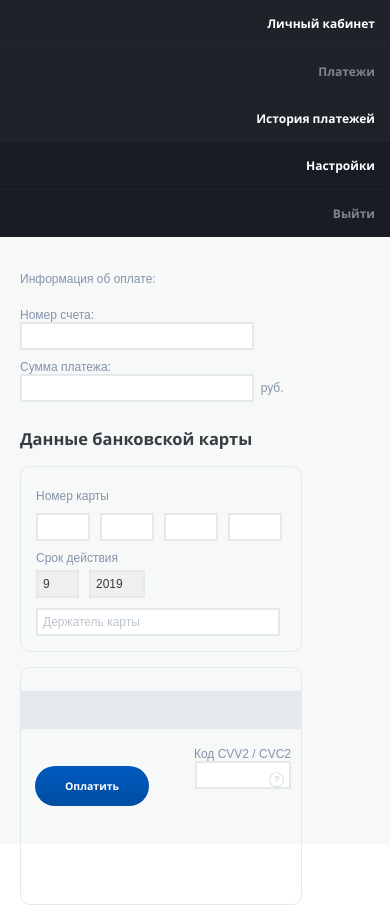
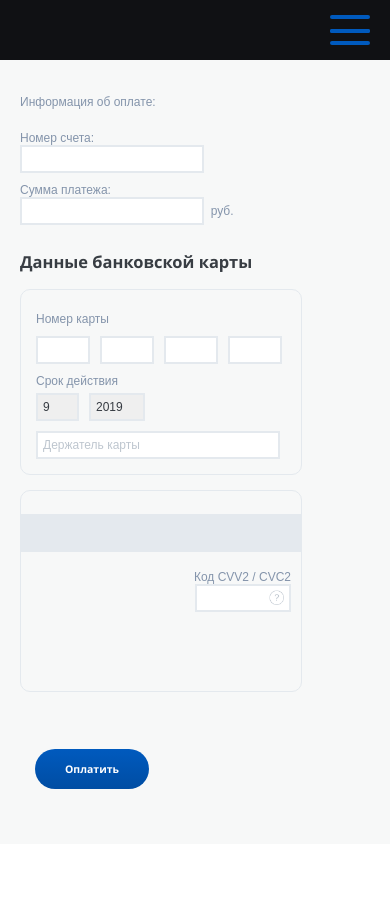
Before and after one commit to Spanri/card-payment-page, a Vue app: page /payment in a window 390 px wide. After the commit the page ends 844 px from the top, so only its background shows below. Built offline with nearby package versions, Linux system fonts and the light colour scheme.

Commit message:
fix layout

```diff
--- a/public/index.html
+++ b/public/index.html
@@ -1,5 +1,5 @@
 <!DOCTYPE html>
-<html lang="en">
+<html lang="ru">
   <head>
     <meta charset="utf-8">
     <meta http-equiv="X-UA-Compatible" content="IE=edge">
--- a/src/assets/scss/_mixins.scss
+++ b/src/assets/scss/_mixins.scss
@@ -2,6 +2,7 @@
 @mixin content {
   background-color: $color-backg-content;
   width: calc(100% - 60px);
+  height: 100%;
   padding: 45px 30px;
   font-family: Arial;
   font-size: 1em;
--- a/src/components/Nav.vue
+++ b/src/components/Nav.vue
@@ -1,5 +1,6 @@
 <template>
-  <nav class="nav">
+  <div class="nav">
+    <nav class="nav-inner nav__big">
       <router-link to="/" class="nav__item disable">
         Личный кабинет
       </router-link>
@@ -16,20 +17,91 @@
         Выйти
       </router-link>
     </nav>
+    <nav class="nav-inner nav__small">
+      <Hamburger
+        class="nav__hamburger"
+        @click="open = !open"
+        @openMenu="openMenu"
+        :open="open"
+      />
+      <!-- <transition name="fade"> -->
+        <div class="nav__links" v-if="open">
+          <router-link to="/" class="nav__item disable">
+            Личный кабинет
+          </router-link>
+          <router-link to="/payment" class="nav__item">
+            Платежи
+          </router-link>
+          <router-link to="/history" class="nav__item">
+            История платежей
+          </router-link>
+          <router-link to="/" class="nav__item disable">
+            Настройки
+          </router-link>
+          <router-link to="/" class="nav__item disable">
+            Выйти
+          </router-link>
+        </div>
+      <!-- </transition> -->
+    </nav>
+  </div>
 </template>
 
+<script>
+export default {
+  name: "Nav",
+  components: {
+    Hamburger: () => import("@/icons/Hamburger.vue"),
+  },
+  data() {
+    return {
+      open: false,
+    };
+  },
+  methods: {
+    openMenu(value) {
+      this.open = value;
+    },
+  },
+};
+</script>
+
 <style lang="scss" scoped>
+.fade-enter-active, .fade-leave-active {
+  transition: all .3s;
+}
 
+.fade-enter, .fade-leave-to {
+  opacity: 0;
+}
 
 .nav {
   @include disable;
 
+  z-index: 20;
+
+  &__hamburger {
+    padding: 15px 20px 15px 0;
+    align-self: flex-end;
+  }
+
+  &-inner {
     display: flex;
     flex-direction: column;
 
     padding: 0;
     font: 1.125em;
     min-width: 322px;
+
+    &.nav__big {
+      display: flex;
+    }
+
+    &.nav__small {
+      display: none;
+    }
+
+  }
 
   &__item {
     font: $primary-font;
@@ -77,15 +149,30 @@
     color: $color-gray-medium;
   }
 
+  &__links {
+    display: flex;
+    flex-direction: column;
+
+    position: fixed;
+    top: 60px;
+
+    padding: 0;
+    font: 1.125em;
+    width: 100%;
+  }
+
 }
 
 @media (max-width: 1000px) {
 
   .nav {
+
+    &-inner {
       min-width: 150px;
+    }
 
     &__item {
-      text-align: right;
+      text-align: center;
     }
 
   }
@@ -95,6 +182,18 @@
 @media (max-width: 768px) {
 
   .nav {
+
+    &-inner {
+
+      &.nav__big {
+        display: none;
+      }
+
+      &.nav__small {
+        display: flex;
+      }
+
+    }
 
     &__item {
       padding: 20px;
@@ -107,7 +206,10 @@
 @media (max-width: 400px) {
 
   .nav {
+
+    &-inner {
       font-size: 1em;
+    }
 
     &__item {
       padding: 15px;
--- a/src/components/PaymentExtCard.vue
+++ b/src/components/PaymentExtCard.vue
@@ -87,18 +87,13 @@ input, select {
   &__error {
     width: max-content !important;
     padding-left: 30px;
-    max-width: 150px;
+    max-width: 130px;
     align-self: center;
     text-align: right;
   }
 
-  &__expiration-date {
-    //width: max-content;
-    //display: inline-block;
-
-    &-wrapper {
-      display: flex;
-    }
+  &__expiration-date-wrapper {
+    display: flex;
   }
 
   &__input-number-group:last-child {
@@ -174,17 +169,21 @@ input, select {
 
 @media (max-width: 450px) {
 
+  .error {
+    display: block;
+  }
+
   .ext-card {
     width: 250px;
 
-    &__select {
-      padding-right: 20px;
+    &__error {
+      max-width: 100%;
+      padding-left: 0;
+      padding-bottom: 5px;
+    }
 
-      &:after {
-        top: -10px;
-        right: 30px;
-      }
-
+    &__expiration-date-wrapper {
+      display: block;
     }
 
   }
--- a/src/components/PaymentExtCardExpirationDate.vue
+++ b/src/components/PaymentExtCardExpirationDate.vue
@@ -91,10 +91,6 @@ export default {
       cursor: pointer;
     }
 
-    // &::-ms-expand {
-    //   display: none;
-    // }
-
     &_month {
       margin-right: 10px;
     }
@@ -107,13 +103,6 @@ export default {
       position: absolute;
       pointer-events: none;
     }
-
-    // &:after {
-    //   top: -10px;
-    //   right: 35px;
-    //   border-top: 8px solid black;
-    //   opacity: 0.5;
-    // }
 
   }
 
@@ -152,7 +141,6 @@ export default {
 @media (max-width: 450px) {
 
   .expiration-date {
-    width: 250px;
 
     &__select {
       padding-right: 20px;
--- a/src/components/PaymentExtCardNumberOfCard.vue
+++ b/src/components/PaymentExtCardNumberOfCard.vue
@@ -1,8 +1,8 @@
 <template>
   <div class="number-of-card">
     <span>Номер карты </span>
-    <span class="error" v-if="v.$invalid && v.$dirty">
-      &emsp;Поля обязательны (по 4 символа).
+    <span class="error number-of-card__error" v-if="v.$invalid && v.$dirty">
+      Поля обязательны (по 4 символа).
     </span>
     <br>
     <div class="number-of-card__input-number-group">
@@ -64,6 +64,10 @@ input, select {
 .number-of-card {
   @include error;
 
+  &__error {
+    padding-left: 10px;
+  }
+
   &__input-number-group:last-child {
     margin-right: 0;
   }
@@ -75,54 +79,6 @@ input, select {
 
   &__input-number + &__input-number {
     margin-left: 10px;
-  }
-
-  &__select {
-    position: relative;
-    display: inline;
-    margin: 10px 0;
-
-    &_month {
-      margin-right: 10px;
-    }
-
-    &:after {
-      content: "v";
-      width: 0;
-      height: 0;
-      position: absolute;
-      pointer-events: none;
-    }
-
-    &:after {
-      top: -10px;
-      right: 35px;
-      border-top: 8px solid black;
-      opacity: 0.5;
-    }
-
-  }
-
-  &__cardholder {
-    width: calc(100% - 20px);
-  }
-
-  &__input-code div {
-    position: absolute;
-
-    /* These are set relative to the height of the input box to bound the box neatly inside. This is aesthetic to me but you may change the dimensions of course. */
-    right: 0.3rem;
-    top: 0.3rem;
-    width: 2.6rem;
-    height: 2.6rem;
-    border-radius: 0.3rem;
-
-    /* content in the icon div is centered, without bootstrap or font-awesome you may wish to add your own text in the span */
-    display: flex;
-    justify-content: center;
-    align-items: center;
-
-    box-sizing: border-box;
   }
 
 }
@@ -138,16 +94,11 @@ input, select {
 @media (max-width: 450px) {
 
   .number-of-card {
-    width: 250px;
 
-    &__select {
-      padding-right: 20px;
-
-      &:after {
-        top: -10px;
-        right: 30px;
-      }
-
+    &__error {
+      display: block;
+      padding-left: 0;
+      margin-bottom: -20px;
     }
 
   }
--- a/src/components/PaymentInfo.vue
+++ b/src/components/PaymentInfo.vue
@@ -96,7 +96,7 @@ export default {
 
   &__input {
     @include input;
-    min-width: 220px;
+    min-width: 170px;
     background: $color-gray-light;
     color: $color-gray-dark;
     // border: 2px $color-gray-pre-medium solid;
--- a/src/components/PaymentIntCard.vue
+++ b/src/components/PaymentIntCard.vue
@@ -160,11 +160,6 @@ export default {
       width: 91px;
     }
 
-    // &__span {
-    //   top: 8px;
-    //   right: -120px;
-    // }
-
   }
 
 }
@@ -191,7 +186,7 @@ export default {
     }
 
     &__span {
-      top: 0px;
+      top: -5px;
       right: -90px;
 
       background-size: 20px 20px;
@@ -202,12 +197,19 @@ export default {
 
 }
 
+@media (max-width: 450px) {
+
+  .int-card {
+    height: 170px;
+  }
+}
+
 @media (max-width: 400px) {
 
   .int-card {
 
     &__span {
-      top: -2px;
+      top: -7px;
       right: -90px;
 
       background-size: 15px 15px;
--- /dev/null
+++ b/src/icons/Hamburger.vue
@@ -0,0 +1,131 @@
+<template>
+  <div class="checkbox">
+    <input
+      @click="openMenu()" :checked="openProp"
+      type="checkbox" id="checkbox2"
+      class="checkbox2 visuallyHidden"
+    >
+    <label for="checkbox2">
+        <div class="hamburger hamburger2">
+            <span class="bar bar1"></span>
+            <span class="bar bar2"></span>
+            <span class="bar bar3"></span>
+            <span class="bar bar4"></span>
+        </div>
+    </label>
+  </div>
+</template>
+
+<script>
+export default {
+  name: "Hamburger",
+  props: {
+    open: {
+      type: Boolean,
+      default: false,
+    },
+  },
+  watch: {
+    open(newVal) {
+      this.openProp = newVal;
+    },
+  },
+  data() {
+    return {
+      openProp: false,
+    };
+  },
+  methods: {
+    openMenu() {
+      this.openProp = !this.openProp;
+      this.$emit("openMenu", this.openProp);
+    },
+  },
+};
+</script>
+
+<style lang="scss" scoped>
+.visuallyHidden {
+  position: absolute;
+
+  height: 1px;
+  width: 1px;
+
+  margin: -1px;
+  padding: 0;
+  border: 0;
+  overflow: hidden;
+  clip: rect(0 0 0 0);
+}
+
+.hamburger {
+  margin: 0 auto;
+
+  width: 40px;
+  height: 30px;
+
+  position: relative;
+
+  .bar {
+    display: block;
+
+    position: absolute;
+
+    width: 40px;
+    height: 4px;
+
+    background-color: $color-payment-button-light;
+    padding: 0;
+    border-radius: 4px;
+    transition: all 0.4s ease-in-out;
+  }
+
+  &:hover {
+    cursor: pointer;
+
+    .bar, .bar2, .bar3 {
+      background-color: $color-gray-light;
+    }
+  }
+}
+
+.checkbox:hover {
+  .checkbox2:checked + label > .hamburger2 > .bar2,
+  .checkbox2:checked + label > .hamburger2 > .bar3 {
+    background-color: $color-gray-light;
+  }
+}
+
+.checkbox2:checked + label > .hamburger2 > .bar1 {
+  transform: translateX(-40px);
+  background-color: transparent;
+}
+.checkbox2:checked + label > .hamburger2 > .bar2 {
+  transform: translateX(7px) translateY(0) rotate(45deg);
+  width: 28.34px;
+}
+.checkbox2:checked + label > .hamburger2 > .bar3 {
+  transform: translateX(-5px) translateY(0) rotate(-45deg);
+  width: 28.34px;
+}
+.checkbox2:checked + label > .hamburger2 > .bar4 {
+  transform: translateX(-40px);
+  background-color: transparent;
+}
+
+.bar1 {
+  top: 0;
+}
+
+.bar2, .bar3 {
+  top: 13.5px;
+}
+
+.bar3 {
+  right: 0;
+}
+
+.bar4 {
+  bottom: 0;
+}
+</style>
--- a/src/views/Payment.vue
+++ b/src/views/Payment.vue
@@ -240,5 +240,17 @@ input, select {
     height: auto;
   }
 
+  .payment__card-details {
+    height: 500px;
+  }
+
+}
+
+@media (max-width: 450px) {
+
+  .payment__card-details {
+    height: 420px;
+  }
+
 }
 </style>
```
Lines whose indentation alone changed are shown as unchanged.
